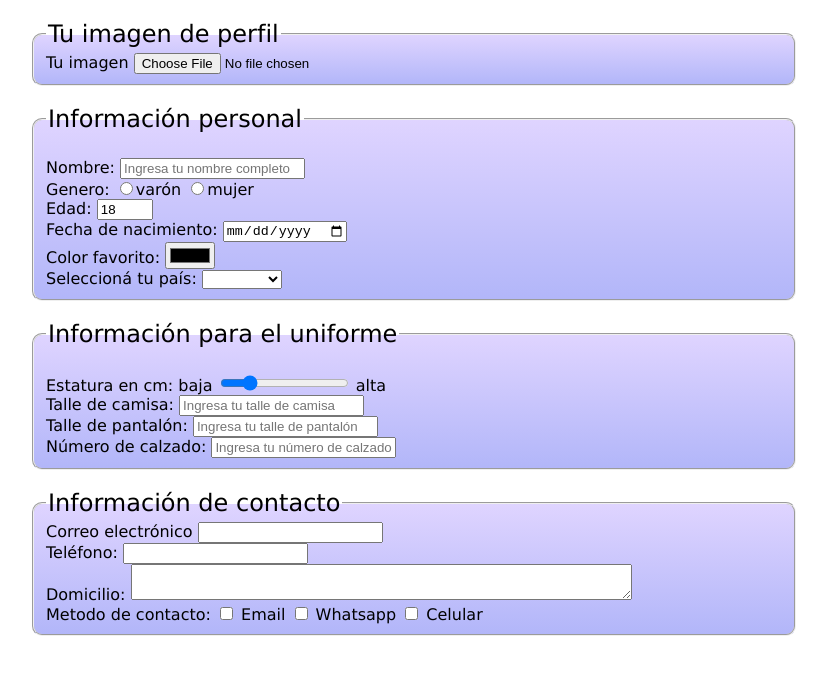
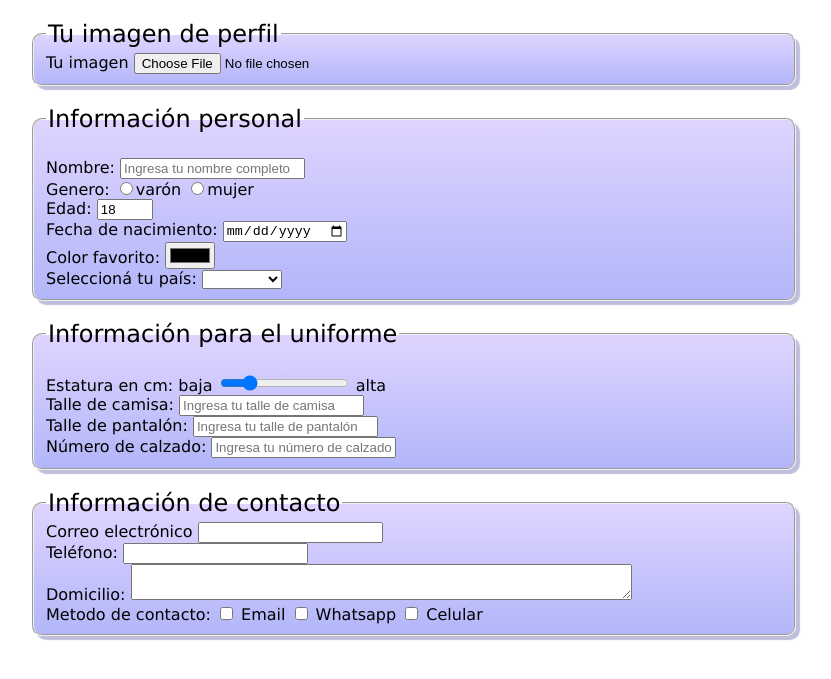
Before and after one commit to Galbickus/Clase4Formularios, a plain HTML site: page index.html in a window 1280 px wide. Shown: the part 61-740 px from the top of the page, without its empty margins (226-1057 px from the left). Drawn offline with Linux system fonts and the light colour scheme.

Commit message:
add shadow

```diff
--- a/index.html
+++ b/index.html
@@ -12,7 +12,9 @@
     <style>
 
         fieldset{background: linear-gradient(to bottom, #dfd4ff, #b2b6f9);
-        border-radius: 10px;}
+        border-radius: 10px;
+        box-shadow: 4px 4px 1px rgb(191, 191, 221);
+        }
 
         /* fieldset{background: rgb(175, 193, 249); border: 3px solid rgb(20, 73, 233);
         border-radius: 10px;} */
```
